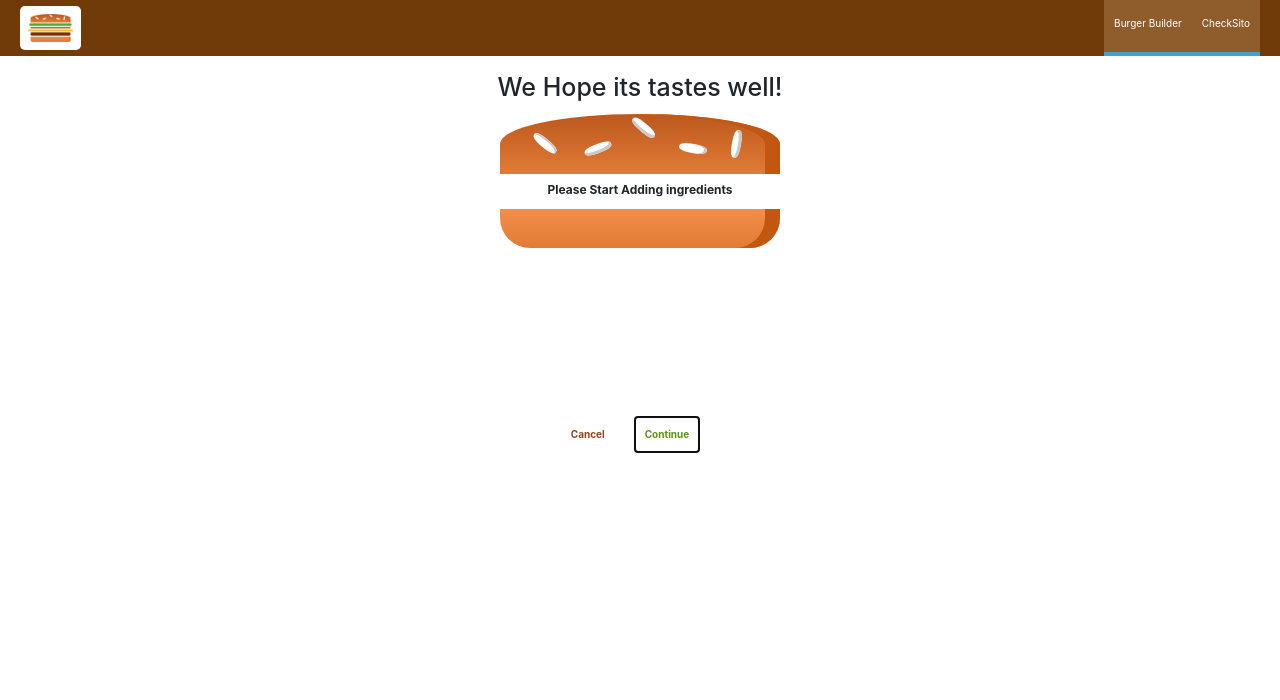
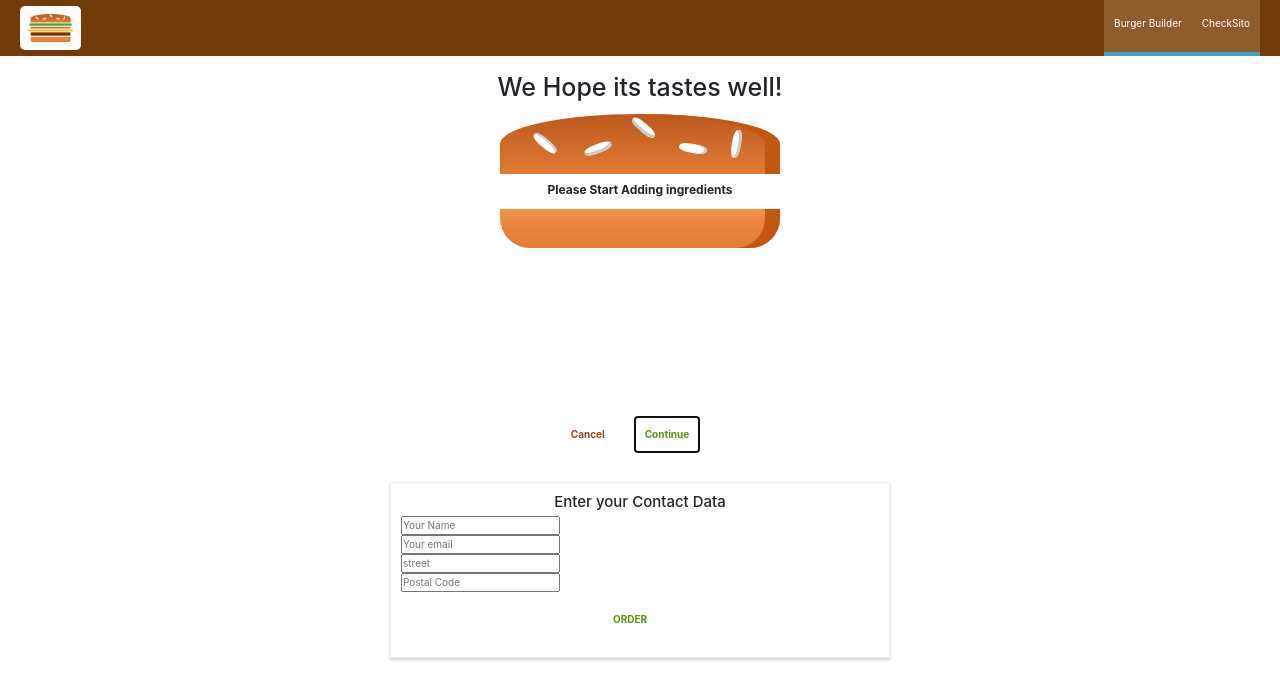
Before and after one commit to hectorlopezv/burgerproject, a React (Create React App) app: page /checkout in a window 1280 px wide. Both pictures are taken after a click on the button "Continue". Shown: the top 700 px of the page. Built offline with nearby package versions, Linux system fonts and the light colour scheme.

Commit message:
adding form page, and using nested Routing

```diff
--- a/src/containers/Checkout/Checkout.js
+++ b/src/containers/Checkout/Checkout.js
@@ -1,6 +1,8 @@
 
 import {withRouter} from 'react-router-dom';
 import CheckoutSummary from '../../components/Order/CheckoutSummary/CheckoutSummary';
+import {Route} from 'react-router-dom';
+import ContactData from './ContactData/ContactData';
 
 
 import React, { Component } from 'react'
@@ -43,6 +45,11 @@
                         onCheckoutCancel={this.onCheckoutCancel}
                         checkoutContinue={this.checkoutContinue}
                     />
+
+                    <Route //Nested Routing
+                     path={this.props.match.path + '/contact-data'}
+                     component={ContactData}
+                     />
                 </div>
         )
     }
--- /dev/null
+++ b/src/containers/Checkout/ContactData/ContactData.css
@@ -0,0 +1,18 @@
+.ContactData{
+    margin: 20px auto;
+    width: 80%;
+    text-align: center;
+    box-shadow: 0 2px 3px #ccc;
+    border: 1px solid #eee;
+    padding: 10px;
+    box-sizing: border-box;
+}
+.Input {
+    display: block;
+}
+
+@media (min-width: 600px){
+    .ContactData{
+        width: 500px;
+    }
+}
--- /dev/null
+++ b/src/containers/Checkout/ContactData/ContactData.tsx
@@ -0,0 +1,22 @@
+import React, { Component} from 'react';
+import Button from '../../../components/UI/Button/Button';
+import './ContactData.css'
+export interface IContactDataProps {
+}
+
+export default class ContactData extends React.Component<IContactDataProps> {
+  public render() {
+    return (
+      <div className="ContactData">
+        <h4>Enter your Contact Data</h4>
+        <form action="">
+            <input className="Input" type="text" name="name" placeholder="Your Name"/>
+            <input className="Input" type="email" name="email" placeholder="Your email"/>
+            <input className="Input" type="text" name="street" placeholder="street"/>
+            <input className="Input" type="text" name="postal" placeholder="Postal Code"/>
+            <Button btnType="Success">ORDER</Button>
+        </form>
+      </div>
+    );
+  }
+}
```
